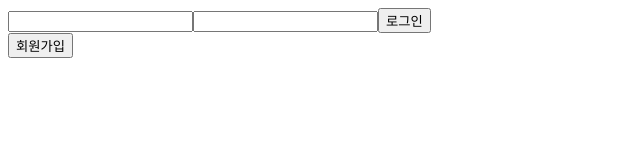
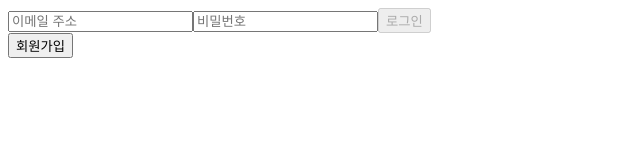
Before and after one commit to tirhande/wanted-pre-onboarding-fe-7, a React (Create React App) app: page / in a window 1280 px wide. Shown: the top 160 px of the page, without its empty margins (0-640 px from the left). Built offline with nearby package versions, Linux system fonts and the light colour scheme.

Commit message:
feature: 로그인, 회원가입 페이지 구현 로그인 여부(accesstoken) 확인후 redirect 기능 추가 로그인 및 회원 가입 기능 구현

```diff
--- a/src/App.js
+++ b/src/App.js
@@ -1,15 +1,26 @@
 import { BrowserRouter, Route, Routes } from 'react-router-dom';
 import LoginPage from './pages/login/login';
 import RegistPage from './pages/register/register'
+import { createGlobalStyle } from "styled-components";
 import NotFound from './pages/notfound';
+import TodoPage from './pages/todo/todo';
+import PrivateRoute from './lib/privateRoute';
 
-function App() {
+const GlobalStyles = createGlobalStyle`
+    html, body, div#root {
+      height: 100%;
+    }
+`;
+
+const App = () => {
   return (
     <>
+      <GlobalStyles />
       <BrowserRouter>
         <Routes>
-          <Route path="/" element={<LoginPage />} />
+          <Route path="/" element={<PrivateRoute component={<LoginPage />} />}/>
           <Route path="/register" element={<RegistPage />} />
+          <Route path="/todo" element={<PrivateRoute component={<TodoPage />} />}/>
           <Route path="/*" element={<NotFound />} />
         </Routes>
       </BrowserRouter>
--- a/src/index.js
+++ b/src/index.js
@@ -5,9 +5,9 @@ import App from "./App";
 
 const root = ReactDOM.createRoot(document.getElementById("root"));
 root.render(
-  <React.StrictMode>
-    <App />
-  </React.StrictMode>
+  // <React.StrictMode>
+      <App />
+  // </React.StrictMode>
 );
 
 // reportWebVitals();
--- /dev/null
+++ b/src/lib/privateRoute.js
@@ -0,0 +1,22 @@
+import React from "react";
+import { Navigate } from "react-router-dom";
+
+const authCheck = () => {
+  const accessToken = localStorage.getItem('accessToken');
+  return (accessToken) ? true : false;
+}
+
+const PrivateRoute = ({ component }) => {
+  const isAuth = authCheck();
+  const pathName = window.location.pathname;
+
+  return isAuth ?
+    pathName === '/' ?
+      <Navigate to="/todo" />
+      : component
+    :
+    pathName === '/' ?
+      component
+      : <Navigate to="/" {...alert("접근할 수 없는 페이지입니다.")} />;
+};
+export default PrivateRoute;
--- a/src/pages/login/login.jsx
+++ b/src/pages/login/login.jsx
@@ -1,14 +1,45 @@
-import React from "react";
-import { Link } from "react-router-dom";
+import axios from "axios";
+import React, { useEffect, useState } from "react";
+import { Link, useNavigate } from "react-router-dom";
 
 const LoginPage = () => {
+  const navigate = useNavigate();
+  const [loginInfo, setLoginInfo] = useState({ email: "", password: "" });
+  const [isValid, setIsValid] = useState(false);
+
+  const inputChange = (e) => setLoginInfo({...loginInfo, [e.target.name]:e.target.value});
+
+  useEffect(() => {
+    if(/\S+@\S+\.\S+/.test(loginInfo.email) && loginInfo.password.length >= 8) {
+      setIsValid(true);
+    } else {
+      setIsValid(false);
+    }
+  }, [loginInfo]);
+
+  const loginSubmit = async (e) => {
+    e.preventDefault();
+    try {
+      const res = await axios.post("/auth/signin", {
+        email: loginInfo.email,
+        password: loginInfo.password
+      });
+
+      localStorage.setItem('accessToken', res.data.access_token);
+      navigate('/todo');
+    } catch (e) {
+      console.log(e);
+      // e.response.data.message === Unauthorized
+      alert(e.response.data.message)
+    }
+  };
 
   return (
     <div>
-      <form>
-        <input type="text" name="email" required/>
-        <input type="password" name="password" required/>
-        <button type="submit">로그인</button>
+      <form onSubmit={loginSubmit}>
+        <input type="text" name="email" value={loginInfo.email} onChange={inputChange} placeholder="이메일 주소" required/>
+        <input type="password" name="password" value={loginInfo.password} onChange={inputChange} placeholder="비밀번호" required/>
+        <button type="submit" disabled={!isValid}>로그인</button>
       </form>
       <Link to="/register">
         <button>
--- a/src/pages/register/register.jsx
+++ b/src/pages/register/register.jsx
@@ -1,12 +1,70 @@
-import React from "react";
+import axios from "axios";
+import React, { useState, useCallback } from "react";
+import { useNavigate } from 'react-router-dom'
 
 const RegistPage = () => {
+  const navigate = useNavigate();
+
+  const [userInfo, setUserInfo] = useState({
+    email: {
+      value: "",
+      msg: "",
+    },
+    password: {
+      value: "",
+      msg: "",
+    },
+    passwordCheck: {
+      value: "",
+      msg: "",
+    },
+  });
+
+  const inputChange = useCallback((e) => {
+    const { name, value } = e.target;
+
+    let msg = '';
+    if(value === '')
+      msg = (name === 'email') ? '이메일 주소를 입력해주세요.' : '올바르지 않은 형식입니다.';
+    else if(name === 'email' && !/\S+@\S+\.\S+/.test(value))
+      msg = '잘못된 이메일 형식입니다.';
+    else if((name === 'password' || name === 'passwordCheck') && value.length < 8)
+      msg = '8자리 이상 입력해주세요.';
+    else if(name === 'pwdCheck' && userInfo.pwd.value !== value)
+      msg = '동일한 비밀번호를 입력해주세요.';
+
+    setUserInfo({
+      ...userInfo,
+      [name]: {
+        ...userInfo[name],
+        value: value,
+        msg: msg,
+      },
+    });
+  }, [userInfo]);
+
+  const onRegisterSubmit = async (e) => {
+    e.preventDefault();
+    try {
+      const res = await axios.post("/auth/signup", {
+        email: userInfo.email.value,
+        password: userInfo.password.value
+      });
+
+      localStorage.setItem('accessToken', res.data.access_token);
+      alert('회원 가입이 완료 되었습니다.');
+      navigate('/');
+    } catch(e) {
+      console.log(e);
+      alert(e.response.data.message);
+    }
+  };
 
   return (
-    <form>
-      <input type="text" name="email" required/>
-      <input type="password" name="password" required/>
-      <input type="password" name="passwordCheck" required/>
+    <form onSubmit={onRegisterSubmit}>
+      <input type="text" name="email" onChange={inputChange} placeholder="이메일 주소" required/>
+      <input type="password" name="password" onChange={inputChange} placeholder="비밀번호" required/>
+      <input type="password" name="passwordCheck" onChange={inputChange} placeholder="비밀번호 확인" required/>
       <button type="submit">회원 가입</button>
   </form>
   );
--- /dev/null
+++ b/src/pages/todo/todo.jsx
@@ -0,0 +1,10 @@
+import React from "react";
+
+const TodoPage = () => {
+  return (
+    <>
+    </>
+  );
+};
+
+export default TodoPage;
```
Also changed, not shown: 1 other file (tests, documents, lock files or other folders).
